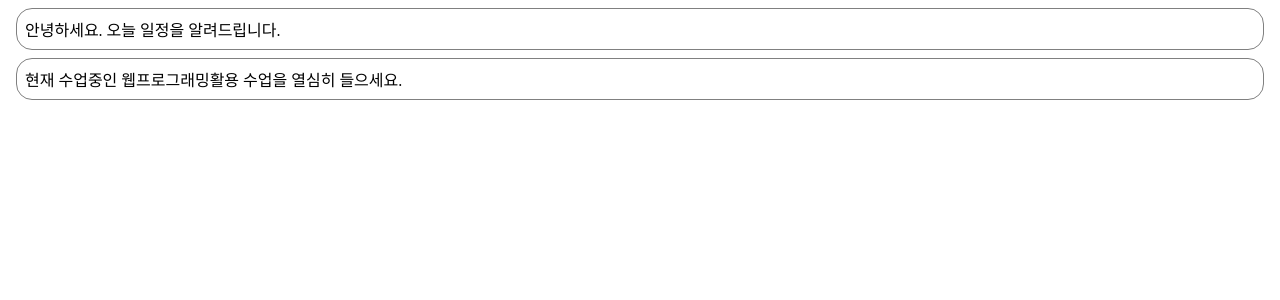
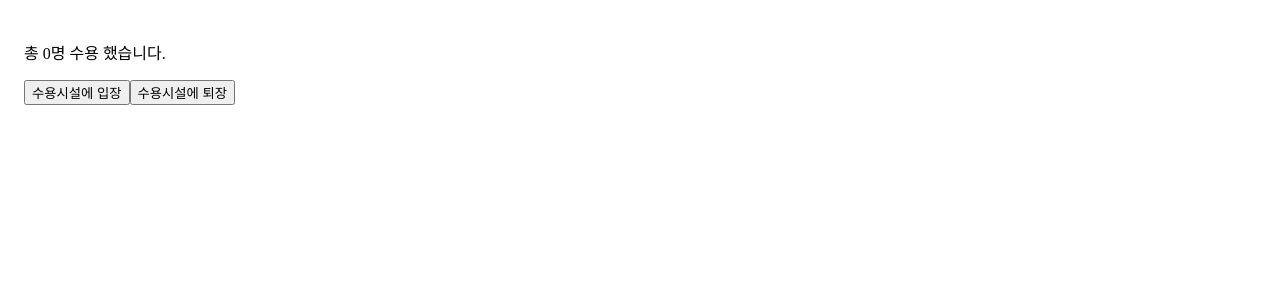
Before and after one commit to wshin025/ReactClass, a React (Create React App) app: page / in a window 1280 px wide. Shown: the top 300 px of the page. Built offline with nearby package versions, Linux system fonts and the light colour scheme.

Commit message:
react chp07 실습 Accommodate 작성

```diff
--- /dev/null
+++ b/src/chp07/Accommodate.jsx
@@ -0,0 +1,32 @@
+import React,{useState, useEffect} from "react";
+import useCounter from "./useCounter";
+
+// 두단어 연결시 언더바 (_)
+const MAX_CAPACITY=10;
+
+function Accommodate(props) {
+    const [isFull, setIsFull] = useState(false)
+    const [count, increaseCount, decreaseCount] = useCounter(0);
+
+    // 마운트 되었을때, 업데이트 되었을때 사용가능함.
+    useEffect(() => {
+        console.log("================");
+        console.log("useEffect 실행됨");
+        console.log(`isFull: ${isFull}`);
+    });
+    useEffect(() => {
+        setIsFull(count >= MAX_CAPACITY)
+        console.log(`Current count value: ${count}`);
+    }, [count]);
+
+    return(
+        <div style={{padding: 16}}>
+            <p>{`총 ${count}명 수용 했습니다.`}</p>
+            <button onClick={increaseCount} disabled={isFull}>수용시설에 입장</button>
+            <button onClick={decreaseCount}>수용시설에 퇴장</button>
+            {isFull && <p style={{color: "red"}}>정원이 가득 찼습니다.</p>}
+        </div>
+    );
+}
+
+export default Accommodate;
--- a/src/index.js
+++ b/src/index.js
@@ -12,11 +12,12 @@ import Button from "./ch04/Button";
 import Clock from "./ch04/Clock";
 import CommentList from "./chp05/CommentList";
 import NotificationList from "./chp06/NotificationList";
+import Accommodate from "./chp07/Accommodate";
 
 const root = ReactDOM.createRoot(document.getElementById('root'));
 root.render(
     <React.StrictMode>
-        <NotificationList/>
+        <Accommodate/>
     </React.StrictMode>
 );
 
```
